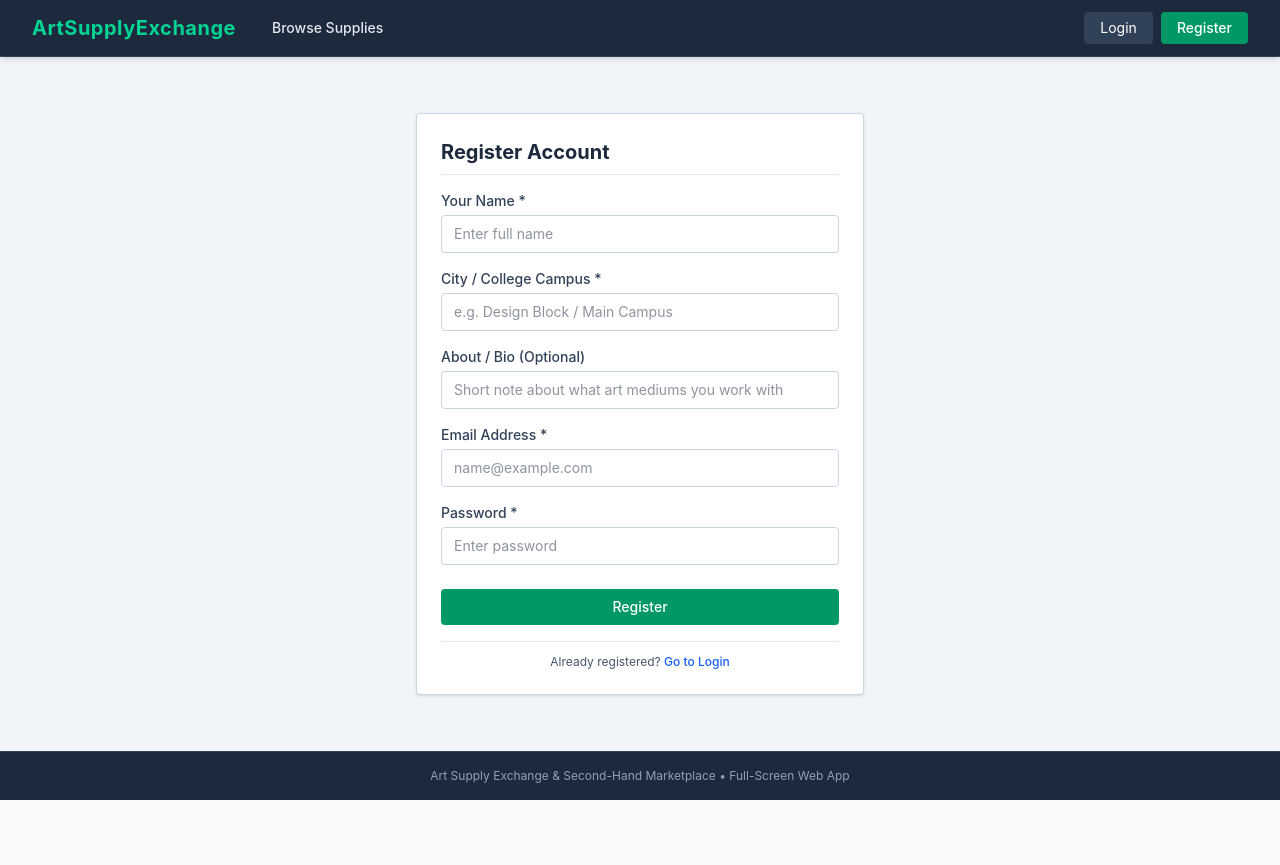
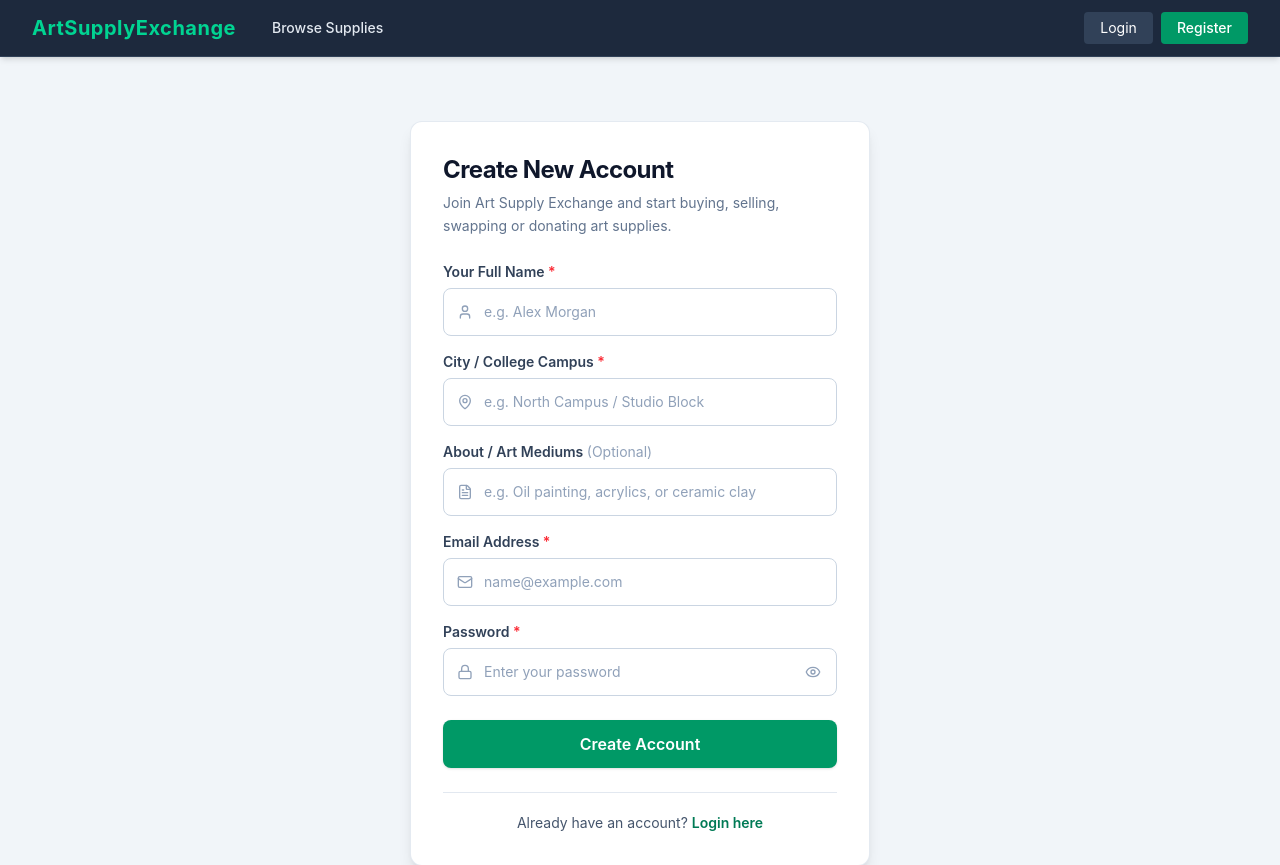
Before and after one commit to solankisingh/art-supply-exchange-project, a React (Vite) app in the folder client/: page /register in a window 1280 px wide. Shown: the top 865 px of the page. Before the commit the page ends 800 px from the top, so only its background shows below. Built offline with nearby package versions, Linux system fonts and the light colour scheme.

Commit message:
Redesign Login and Registration form cards: height, padding, icons, and password toggle

```diff
--- a/client/src/pages/AuthPage.jsx
+++ b/client/src/pages/AuthPage.jsx
@@ -1,6 +1,7 @@
 import React, { useState } from 'react';
 import { Link, useNavigate } from 'react-router-dom';
 import { useAuth } from '../context/AuthContext';
+import { Mail, Lock, User, MapPin, FileText, Eye, EyeOff, AlertCircle } from 'lucide-react';
 
 export default function AuthPage({ isRegister = false }) {
   const navigate = useNavigate();
@@ -11,6 +12,7 @@ export default function AuthPage({ isRegister = false }) {
   const [password, setPassword] = useState('');
   const [location, setLocation] = useState('');
   const [bio, setBio] = useState('');
+  const [showPassword, setShowPassword] = useState(false);
   const [error, setError] = useState('');
   const [loading, setLoading] = useState(false);
 
@@ -44,103 +46,153 @@ export default function AuthPage({ isRegister = false }) {
   };
 
   return (
-    <div className="w-full flex items-center justify-center py-8">
-      <div className="w-full max-w-md bg-white border border-slate-300 rounded shadow p-6">
-        <h2 className="text-xl font-bold text-slate-800 border-b border-slate-200 pb-2 mb-4">
-          {isRegister ? 'Register Account' : 'User Login'}
+    <div className="w-full min-h-[calc(100vh-160px)] flex items-center justify-center py-6 sm:py-10">
+      <div className={`w-full max-w-[460px] bg-white border border-slate-200/90 rounded-xl shadow-lg p-8 flex flex-col justify-between ${isRegister ? 'min-h-[640px]' : 'min-h-[500px]'}`}>
+        <div>
+          {/* Header */}
+          <div className="mb-6">
+            <h2 className="text-2xl font-bold text-slate-900 tracking-tight">
+              {isRegister ? 'Create New Account' : 'User Login'}
             </h2>
+            <p className="text-xs sm:text-sm text-slate-500 mt-1.5 leading-relaxed">
+              {isRegister
+                ? 'Join Art Supply Exchange and start buying, selling, swapping or donating art supplies.'
+                : 'Welcome back! Please login to your account.'}
+            </p>
+          </div>
 
+          {/* Error Banner */}
           {error && (
-          <div className="bg-red-100 border border-red-300 text-red-700 text-sm px-3 py-2 rounded mb-4">
-            {error}
+            <div className="bg-red-50 border border-red-200 text-red-700 text-xs px-3.5 py-2.5 rounded-lg mb-5 flex items-center gap-2">
+              <AlertCircle className="w-4 h-4 shrink-0" />
+              <span>{error}</span>
             </div>
           )}
 
-        <form onSubmit={handleSubmit} className="space-y-4 text-sm">
+          {/* Form */}
+          <form onSubmit={handleSubmit} className="space-y-4 text-xs sm:text-sm">
             {isRegister && (
               <>
                 <div>
-                <label className="block text-slate-700 font-medium mb-1">Your Name *</label>
+                  <label className="block text-slate-700 font-semibold mb-1.5">
+                    Your Full Name <span className="text-red-500">*</span>
+                  </label>
+                  <div className="relative flex items-center">
+                    <User className="w-4 h-4 text-slate-400 absolute left-3.5 pointer-events-none" />
                     <input
                       type="text"
                       required
                       value={name}
                       onChange={(e) => setName(e.target.value)}
-                  placeholder="Enter full name"
-                  className="w-full border border-slate-300 rounded px-3 py-2 text-slate-800"
+                      placeholder="e.g. Alex Morgan"
+                      className="w-full h-12 pl-10 pr-3.5 border border-slate-300 rounded-lg text-slate-800 placeholder-slate-400 focus:outline-none focus:border-emerald-600 focus:ring-1 focus:ring-emerald-600 transition-colors"
                     />
+                  </div>
                 </div>
 
                 <div>
-                <label className="block text-slate-700 font-medium mb-1">City / College Campus *</label>
+                  <label className="block text-slate-700 font-semibold mb-1.5">
+                    City / College Campus <span className="text-red-500">*</span>
+                  </label>
+                  <div className="relative flex items-center">
+                    <MapPin className="w-4 h-4 text-slate-400 absolute left-3.5 pointer-events-none" />
                     <input
                       type="text"
                       required
                       value={location}
                       onChange={(e) => setLocation(e.target.value)}
-                  placeholder="e.g. Design Block / Main Campus"
-                  className="w-full border border-slate-300 rounded px-3 py-2 text-slate-800"
+                      placeholder="e.g. North Campus / Studio Block"
+                      className="w-full h-12 pl-10 pr-3.5 border border-slate-300 rounded-lg text-slate-800 placeholder-slate-400 focus:outline-none focus:border-emerald-600 focus:ring-1 focus:ring-emerald-600 transition-colors"
                     />
+                  </div>
                 </div>
 
                 <div>
-                <label className="block text-slate-700 font-medium mb-1">About / Bio (Optional)</label>
+                  <label className="block text-slate-700 font-semibold mb-1.5">
+                    About / Art Mediums <span className="text-slate-400 font-normal">(Optional)</span>
+                  </label>
+                  <div className="relative flex items-center">
+                    <FileText className="w-4 h-4 text-slate-400 absolute left-3.5 pointer-events-none" />
                     <input
                       type="text"
                       value={bio}
                       onChange={(e) => setBio(e.target.value)}
-                  placeholder="Short note about what art mediums you work with"
-                  className="w-full border border-slate-300 rounded px-3 py-2 text-slate-800"
+                      placeholder="e.g. Oil painting, acrylics, or ceramic clay"
+                      className="w-full h-12 pl-10 pr-3.5 border border-slate-300 rounded-lg text-slate-800 placeholder-slate-400 focus:outline-none focus:border-emerald-600 focus:ring-1 focus:ring-emerald-600 transition-colors"
                     />
+                  </div>
                 </div>
               </>
             )}
 
             <div>
-            <label className="block text-slate-700 font-medium mb-1">Email Address *</label>
+              <label className="block text-slate-700 font-semibold mb-1.5">
+                Email Address <span className="text-red-500">*</span>
+              </label>
+              <div className="relative flex items-center">
+                <Mail className="w-4 h-4 text-slate-400 absolute left-3.5 pointer-events-none" />
                 <input
                   type="email"
                   required
                   value={email}
                   onChange={(e) => setEmail(e.target.value)}
                   placeholder="name@example.com"
-              className="w-full border border-slate-300 rounded px-3 py-2 text-slate-800"
+                  className="w-full h-12 pl-10 pr-3.5 border border-slate-300 rounded-lg text-slate-800 placeholder-slate-400 focus:outline-none focus:border-emerald-600 focus:ring-1 focus:ring-emerald-600 transition-colors"
                 />
+              </div>
             </div>
 
             <div>
-            <label className="block text-slate-700 font-medium mb-1">Password *</label>
+              <label className="block text-slate-700 font-semibold mb-1.5">
+                Password <span className="text-red-500">*</span>
+              </label>
+              <div className="relative flex items-center">
+                <Lock className="w-4 h-4 text-slate-400 absolute left-3.5 pointer-events-none" />
                 <input
-              type="password"
+                  type={showPassword ? 'text' : 'password'}
                   required
                   value={password}
                   onChange={(e) => setPassword(e.target.value)}
-              placeholder="Enter password"
-              className="w-full border border-slate-300 rounded px-3 py-2 text-slate-800"
+                  placeholder="Enter your password"
+                  className="w-full h-12 pl-10 pr-10 border border-slate-300 rounded-lg text-slate-800 placeholder-slate-400 focus:outline-none focus:border-emerald-600 focus:ring-1 focus:ring-emerald-600 transition-colors"
                 />
+                <button
+                  type="button"
+                  onClick={() => setShowPassword(!showPassword)}
+                  className="absolute right-3 text-slate-400 hover:text-slate-600 focus:outline-none p-1"
+                  tabIndex={-1}
+                  aria-label="Toggle password visibility"
+                >
+                  {showPassword ? <EyeOff className="w-4 h-4" /> : <Eye className="w-4 h-4" />}
+                </button>
+              </div>
             </div>
 
+            <div className="pt-2">
               <button
                 type="submit"
                 disabled={loading}
-            className="w-full bg-emerald-600 hover:bg-emerald-500 text-white font-medium py-2 rounded mt-2 transition-colors"
+                className="w-full h-12 bg-emerald-600 hover:bg-emerald-500 active:bg-emerald-700 text-white font-semibold rounded-lg text-sm sm:text-base shadow-sm transition-all flex items-center justify-center cursor-pointer disabled:opacity-60 disabled:cursor-not-allowed"
               >
-            {loading ? 'Please wait...' : isRegister ? 'Register' : 'Login'}
+                {loading ? 'Please wait...' : isRegister ? 'Create Account' : 'Login'}
               </button>
+            </div>
           </form>
+        </div>
 
-        <div className="text-center text-xs text-slate-600 mt-4 pt-3 border-t border-slate-200">
+        {/* Divider & Switch Mode */}
+        <div className="mt-6 pt-5 border-t border-slate-200 text-center text-xs sm:text-sm text-slate-600">
           {isRegister ? (
             <span>
-              Already registered?{' '}
-              <Link to="/login" className="text-blue-600 hover:underline font-medium">
-                Go to Login
+              Already have an account?{' '}
+              <Link to="/login" className="text-emerald-700 hover:text-emerald-800 font-semibold hover:underline">
+                Login here
               </Link>
             </span>
           ) : (
             <span>
               Need an account?{' '}
-              <Link to="/register" className="text-blue-600 hover:underline font-medium">
+              <Link to="/register" className="text-emerald-700 hover:text-emerald-800 font-semibold hover:underline">
                 Create new account
               </Link>
             </span>
```
Lines whose indentation alone changed are shown as unchanged.
